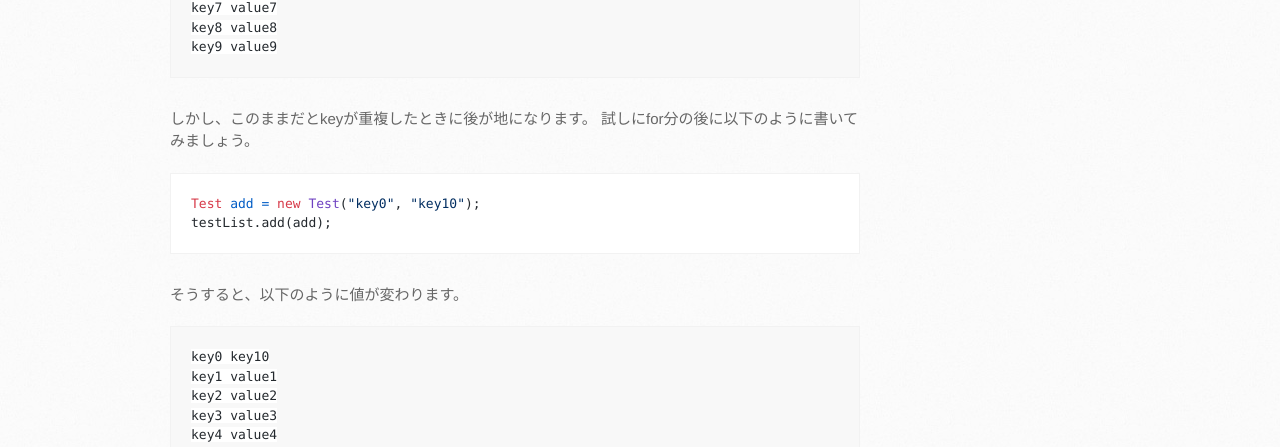
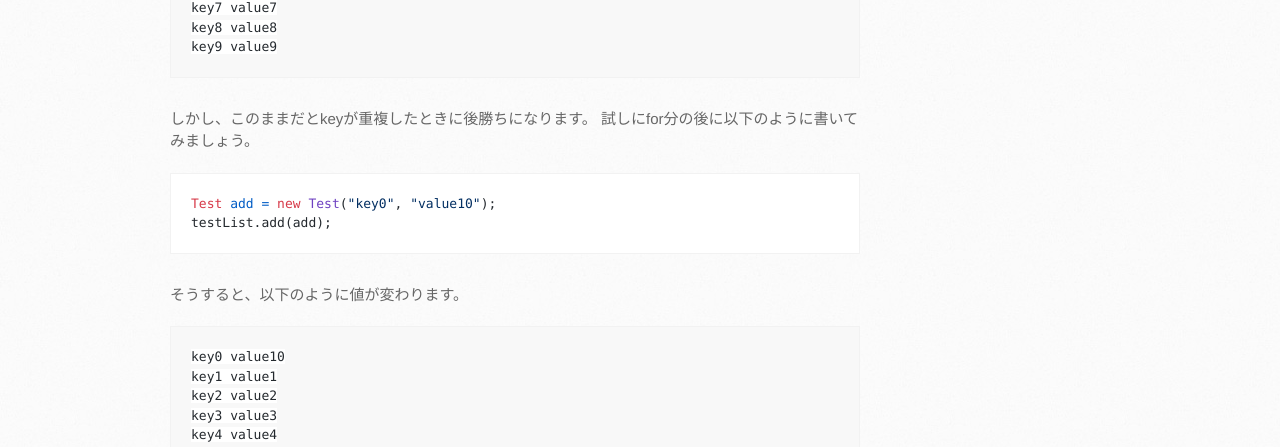
Before and after one commit to mtaketani113/mtaketani113.github.io, a Jekyll site: the page built from it/java/listToMapSort.md, in a window 1280 px wide and 900 px high, scrolled down 1827 px. Shown: the part 150-597 px from the top of the window. Built offline with Jekyll 4.4.1, drawn with Linux system fonts in a browser that asks for light colours; nearby versions of some CDN libraries; comment, search, counter and statistics services are not loaded; the repository's description, which GitHub fills in, is left out; some of the changed text lies outside the part shown.

Commit message:
文言修正

````diff
--- a/it/java/listToMapSort.md
+++ b/it/java/listToMapSort.md
@@ -93,17 +93,17 @@ key8 value8
 key9 value9
 ```
 
-しかし、このままだとkeyが重複したときに後が地になります。
+しかし、このままだとkeyが重複したときに後勝ちになります。
 試しにfor分の後に以下のように書いてみましょう。
 
 ```Java
-Test add = new Test("key0", "key10");
+Test add = new Test("key0", "value10");
 testList.add(add);
 ```
 
 そうすると、以下のように値が変わります。
 ```
-key0 key10
+key0 value10
 key1 value1
 key2 value2
 key3 value3
````
